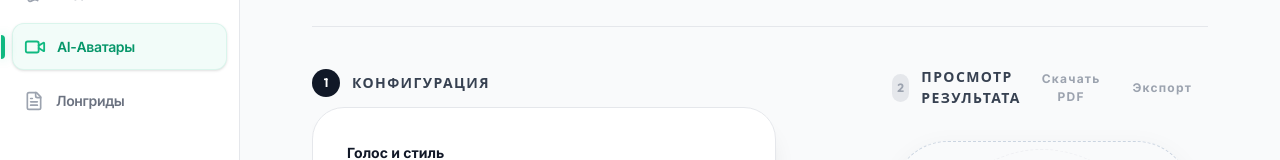
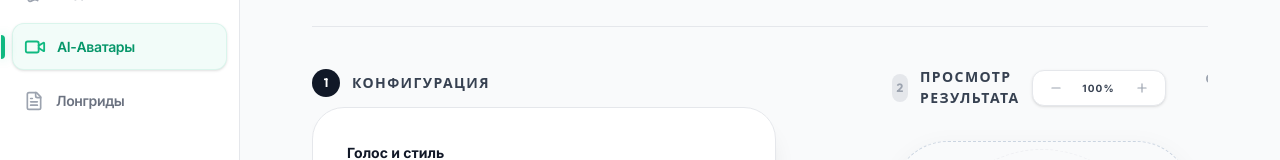
Before and after one commit to alekseeva943-cloud/AI-Content-OS, a React (Vite) app: page /avatars in a window 1280 px wide. Shown: the part 279-439 px from the top of the page. Built offline with nearby package versions, Linux system fonts and the light colour scheme.

Commit message:
Добавил кнопки масштаба

```diff
--- a/src/shared/components/ModulePage.tsx
+++ b/src/shared/components/ModulePage.tsx
@@ -16,7 +16,11 @@ import {
   BarChart3,
   MessageSquare,
   History,
-  Trash2
+  Trash2,
+  Plus,
+  Minus,
+  ZoomIn,
+  ZoomOut
 } from 'lucide-react';
 import { GlassCard, Button } from '@/src/shared/components/UI';
 import { EmptyResultState, GenerationLoader } from '@/src/shared/components/ResultPanel';
@@ -55,6 +59,7 @@ export function ModulePage({ config }: ModulePageProps) {
 
   const [isGenerating, setIsGenerating] = useState(false);
   const [isCollapsed, setIsCollapsed] = useState(false);
+  const [zoom, setZoom] = useState(1);
   const [generationStep, setGenerationStep] = useState<string>('Инициализация...');
   const [error, setError] = useState<string | null>(null);
   const navigate = useNavigate();
@@ -148,6 +153,7 @@ export function ModulePage({ config }: ModulePageProps) {
     setIsGenerating(true);
     setResult(null);
     setError(null);
+    setIsCollapsed(true);
 
     let stepIndex = 0;
     setGenerationStep(steps[0]);
@@ -473,13 +479,36 @@ export function ModulePage({ config }: ModulePageProps) {
                  )}>2</span>
                  <h3 className="text-[14px] font-bold text-[#374151] uppercase tracking-widest">Просмотр результата</h3>
               </div>
-              <div className="flex items-center gap-8 text-[#9CA3AF] text-[12px] font-bold uppercase tracking-widest">
+              <div className="flex items-center gap-6 text-[#9CA3AF] text-[12px] font-bold uppercase tracking-widest">
+                 <div className="flex items-center gap-2 mr-4 px-3 py-1.5 rounded-xl bg-white border border-[#E5E7EB] shadow-sm">
+                    <button
+                      onClick={() => setZoom(Math.max(0.5, zoom - 0.1))}
+                      className="p-1 hover:text-[#10B981] transition-colors"
+                      title="Уменьшить масштаб"
+                    >
+                      <Minus size={14} />
+                    </button>
+                    <span className="w-12 text-center text-[10px] text-[#374151] font-black">{Math.round(zoom * 100)}%</span>
+                    <button
+                      onClick={() => setZoom(Math.min(1.5, zoom + 0.1))}
+                      className="p-1 hover:text-[#10B981] transition-colors"
+                      title="Увеличить масштаб"
+                    >
+                      <Plus size={14} />
+                    </button>
+                 </div>
                  <button className="hover:text-[#10B981] transition-colors">Скачать PDF</button>
                  <button className="hover:text-[#10B981] transition-colors">Экспорт</button>
               </div>
            </div>
 
-           <div className="min-h-[600px] flex flex-col">
+           <div
+             className="min-h-[600px] flex flex-col origin-top transition-all duration-300"
+             style={{
+               transform: `scale(${zoom})`,
+               width: zoom < 1 ? `${100 / zoom}%` : '100%'
+             }}
+           >
               <AnimatePresence mode="wait">
                 {isGenerating ? (
                   <motion.div
```
